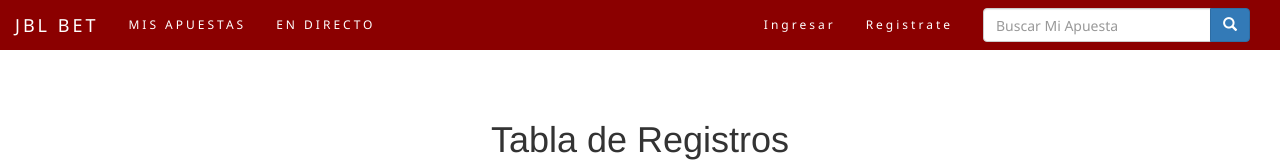
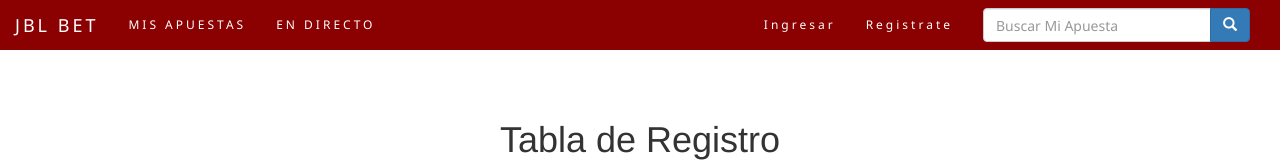
Before and after one commit to Ribert2000/web1, a plain HTML site: page tabla.html in a window 1280 px wide. Shown: the top 167 px of the page. Drawn offline with nearby package versions, Linux system fonts and the light colour scheme.

Commit message:
Update tabla.html

```diff
--- a/tabla.html
+++ b/tabla.html
@@ -60,7 +60,7 @@
             <div class="col-md-12">
                         <fieldset>
 
-                            <caption><h1 class="text-center">Tabla de Registros</h1></caption>
+                            <caption><h1 class="text-center">Tabla de Registro</h1></caption>
 
                             <div class="table-responsive">
                              <table class="table table-bordered table-hover">
```
